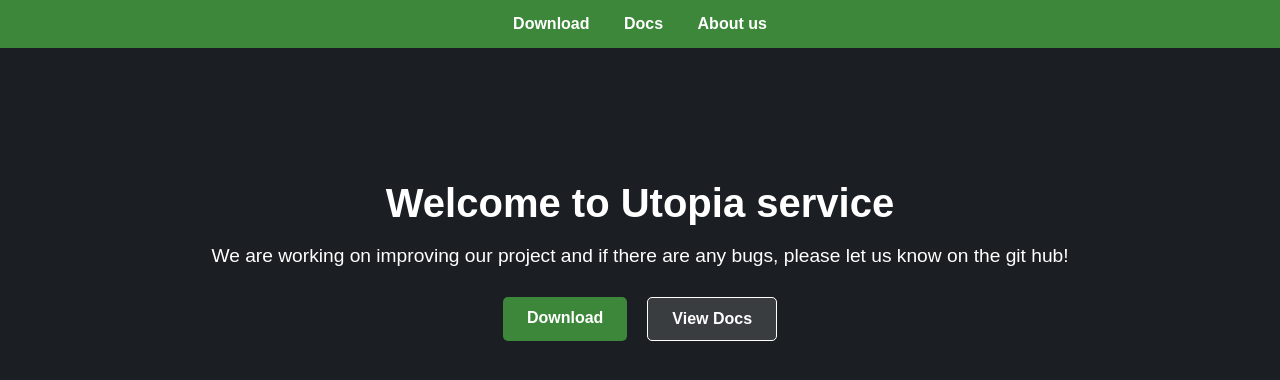
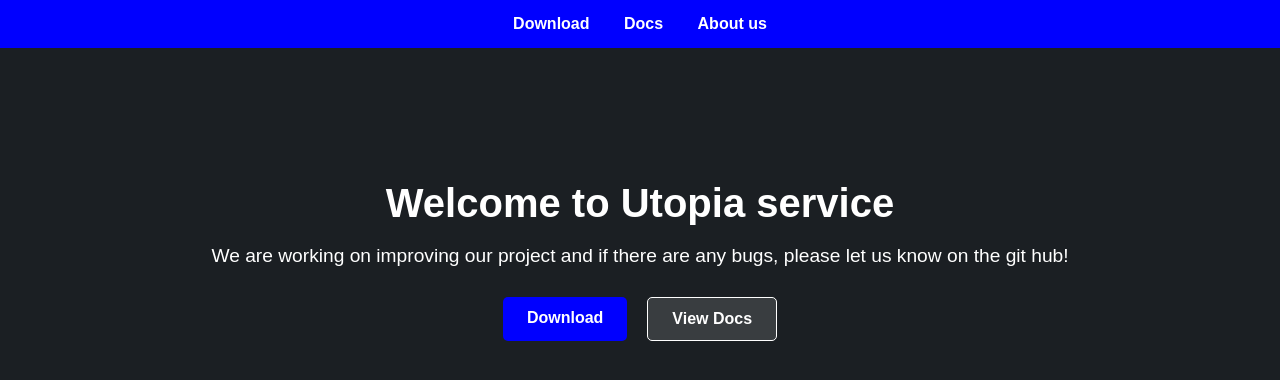
Before and after one commit to slavik2280034/utopia, a plain HTML site: page index.html in a window 1280 px wide. Drawn offline with Linux system fonts and the light colour scheme.

Commit message:
Update style.css

```diff
--- a/style.css
+++ b/style.css
@@ -6,7 +6,7 @@ body {
 }
 
 .top-bar {
-  background-color: #3c873a;
+  background-color: #0000ff;
   padding: 15px;
   text-align: center;
 }
@@ -52,7 +52,7 @@ body {
 }
 
 .btn.primary {
-  background-color: #3c873a;
+  background-color: #0000ff;
   color: white;
 }
 
```
